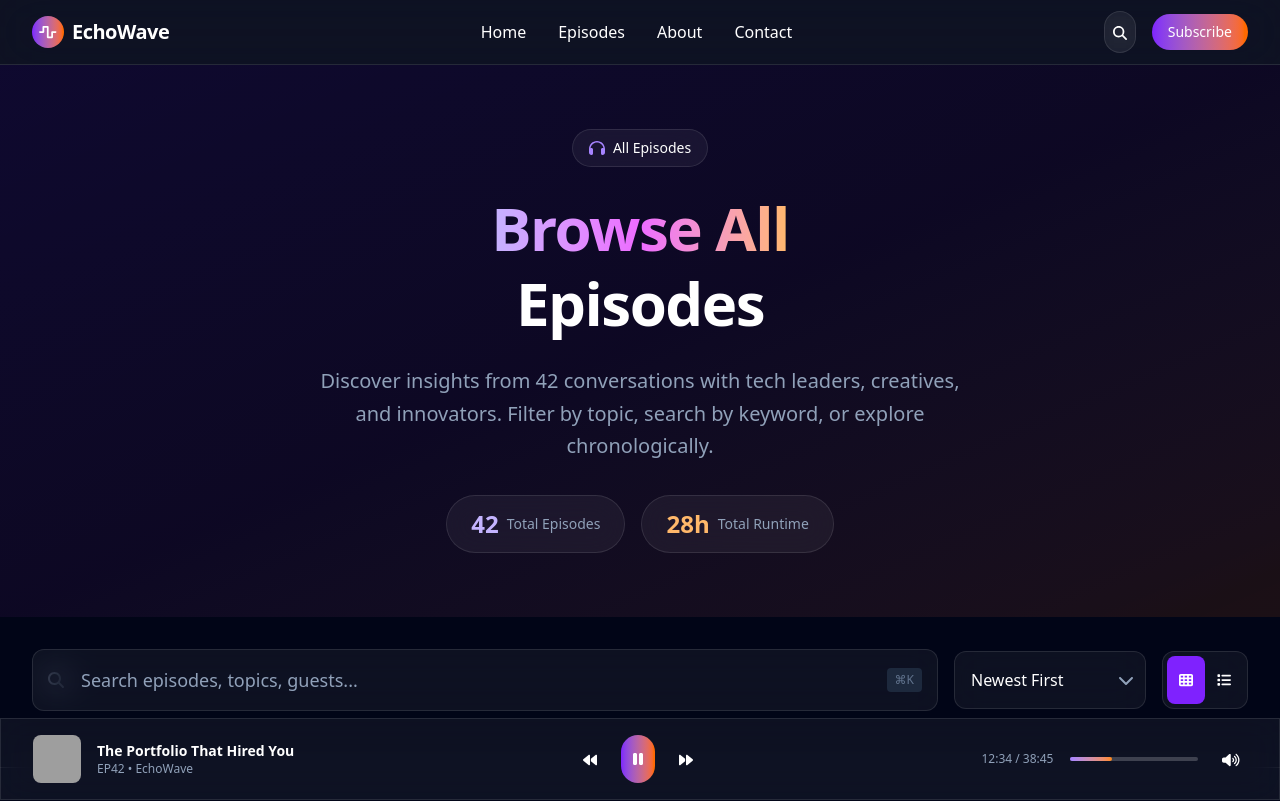
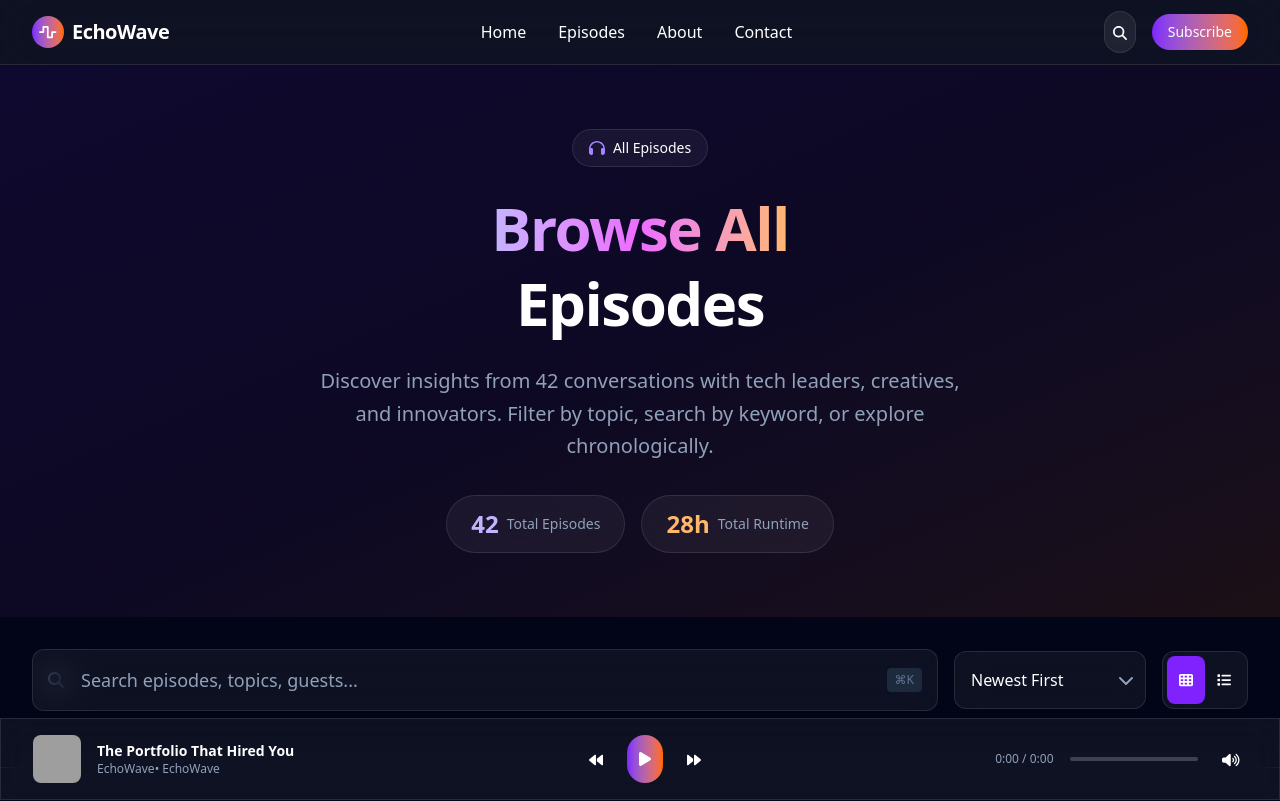
Before and after one commit to peterrobert/Podcast_react_template, a React (Vite) app: page / in a window 1280 px wide. Shown: the top 801 px of the page. Built offline with nearby package versions, Linux system fonts and the light colour scheme; grey boxes are pictures that could not be loaded.

Commit message:
wire the podcast player

```diff
--- a/src/App.tsx
+++ b/src/App.tsx
@@ -4,6 +4,13 @@ import { AppNavigation } from "./components/navigation";
 import { AppPlayer } from "./components/stickyPlayer";
 import { EpisodesPage } from "./pages/episodes";
 // import { HomePage } from "./pages/home";
+const sampleEpisode = {
+  title: "The Portfolio That Hired You",
+  podcast: "EchoWave",
+  audioUrl: "https://www.soundhelix.com/examples/mp3/SoundHelix-Song-1.mp3",
+  imageUrl:
+    "https://storage.googleapis.com/uxpilot-auth.appspot.com/4867b0625f-678453729d75459b9577.png",
+};
 
 function App() {
   const [showPlayer] = useState(true);
@@ -14,7 +21,7 @@ function App() {
       {/* <HomePage /> */}
       <EpisodesPage />
       <AppFooter />
-      <AppPlayer showPlayer={showPlayer} />
+      <AppPlayer showPlayer={showPlayer} episode={sampleEpisode} />
     </>
   );
 }
--- a/src/components/stickyPlayer/AppPlayer.tsx
+++ b/src/components/stickyPlayer/AppPlayer.tsx
@@ -1,7 +1,47 @@
-type AppPlayerProps = { showPlayer: boolean };
+import { useRef, useState } from "react";
 
-const AppPlayer = ({ showPlayer }: AppPlayerProps) => {
-  if (!showPlayer) return null;
+type AppPlayerProps = {
+  showPlayer: boolean;
+  episode: {
+    title: string;
+    podcast: string;
+    audioUrl: string;
+    imageUrl: string;
+  } | null;
+};
+
+const AppPlayer = ({ showPlayer, episode }: AppPlayerProps) => {
+  const audioRef = useRef<HTMLAudioElement | null>(null);
+  const [isPlaying, setIsPlaying] = useState(false);
+  const [progress, setProgress] = useState(0);
+  const [duration, setDuration] = useState(0);
+  if (!showPlayer || !episode) return null;
+
+  const togglePlay = () => {
+    if (!audioRef.current) return;
+    if (isPlaying) {
+      audioRef.current.pause();
+      setIsPlaying(false);
+    } else {
+      audioRef.current.play();
+      setIsPlaying(true);
+    }
+  };
+
+  const handleTimeUpdate = () => {
+    if (!audioRef.current) return;
+    setProgress(audioRef.current.currentTime);
+    setDuration(audioRef.current.duration);
+  };
+
+  function formatTime(seconds: number) {
+    if (isNaN(seconds)) return "0:00";
+    const minutes = Math.floor(seconds / 60);
+    const secs = Math.floor(seconds % 60)
+      .toString()
+      .padStart(2, "0");
+    return `${minutes}:${secs}`;
+  }
 
   return (
     <div
@@ -9,19 +49,24 @@ const AppPlayer = ({ showPlayer }: AppPlayerProps) => {
       className={`fixed bottom-0 left-0 right-0 z-40 glass-surface border-t border-white/20 p-4 transition-transform duration-300
         ${showPlayer ? "translate-y-0" : "translate-y-full"}`}
     >
+      <audio
+        ref={audioRef}
+        src={episode?.audioUrl}
+        onTimeUpdate={handleTimeUpdate}
+      />
       <div className="container mx-auto px-4">
         <div className="flex items-center justify-between">
           <div className="flex items-center space-x-4">
             <img
               className="w-12 h-12 rounded-lg object-cover"
-              src="https://storage.googleapis.com/uxpilot-auth.appspot.com/4867b0625f-678453729d75459b9577.png"
-              alt="podcast episode artwork with purple and orange theme"
+              src={episode.imageUrl}
+              alt={episode.title}
             />
             <div>
-              <div className="font-semibold text-sm">
-                The Portfolio That Hired You
+              <div className="font-semibold text-sm">{episode?.title}</div>
+              <div className="text-xs text-slate-400">
+                {episode?.podcast}• EchoWave
               </div>
-              <div className="text-xs text-slate-400">EP42 • EchoWave</div>
             </div>
           </div>
 
@@ -29,20 +74,40 @@ const AppPlayer = ({ showPlayer }: AppPlayerProps) => {
             <button className="p-2 rounded-full hover:bg-white/10 transition-all">
               <i className="fas fa-backward text-sm"></i>
             </button>
-            <button className="bg-gradient-to-r from-violet-600 to-orange-500 p-3 rounded-full hover:opacity-95 transition-all">
-              <i className="fas fa-pause"></i>
-            </button>
+            {isPlaying === false ? (
+              <button
+                onClick={() => {
+                  togglePlay();
+                }}
+                className="bg-gradient-to-r from-violet-600 to-orange-500 p-3 rounded-full hover:opacity-95 transition-all"
+              >
+                <i className="fa-solid fa-play"></i>
+              </button>
+            ) : (
+              <button
+                onClick={() => {
+                  togglePlay();
+                }}
+                className="bg-gradient-to-r from-violet-600 to-orange-500 p-3 rounded-full hover:opacity-95 transition-all"
+              >
+                <i className="fa-solid fa-pause"></i>
+              </button>
+            )}
+
             <button className="p-2 rounded-full hover:bg-white/10 transition-all">
               <i className="fas fa-forward text-sm"></i>
             </button>
           </div>
 
           <div className="hidden md:flex items-center space-x-4">
-            <div className="text-xs text-slate-400">12:34 / 38:45</div>
+            <div className="text-xs text-slate-400">
+              {" "}
+              {formatTime(progress)} / {formatTime(duration)}
+            </div>
             <div className="w-32 bg-white/20 rounded-full h-1">
               <div
                 className="bg-gradient-to-r from-violet-400 to-orange-400 h-1 rounded-full"
-                style={{ width: " 33%" }}
+                style={{ width: `${(progress / duration) * 100 || 0}%` }}
               ></div>
             </div>
             <button className="p-2 rounded-full hover:bg-white/10 transition-all">
```
